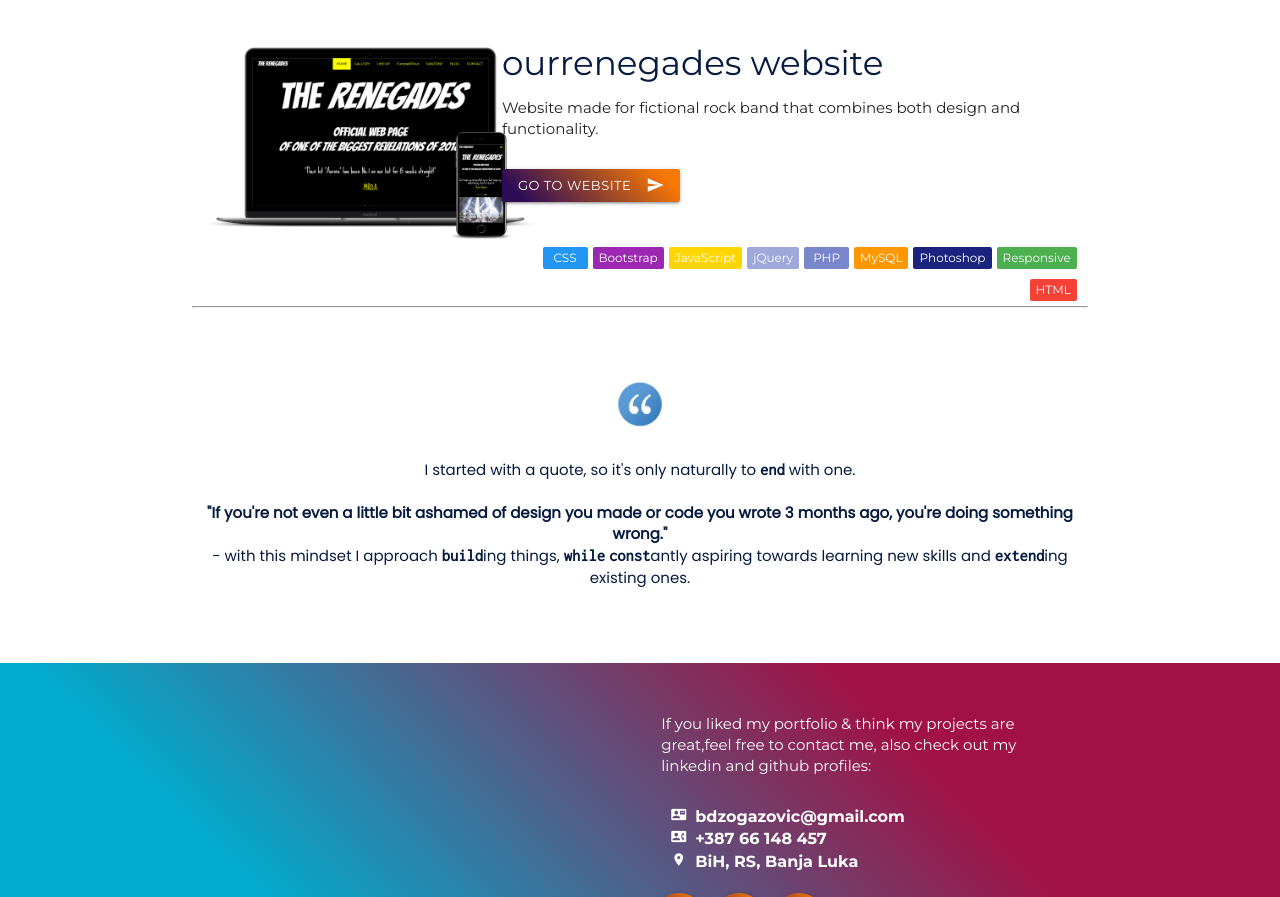
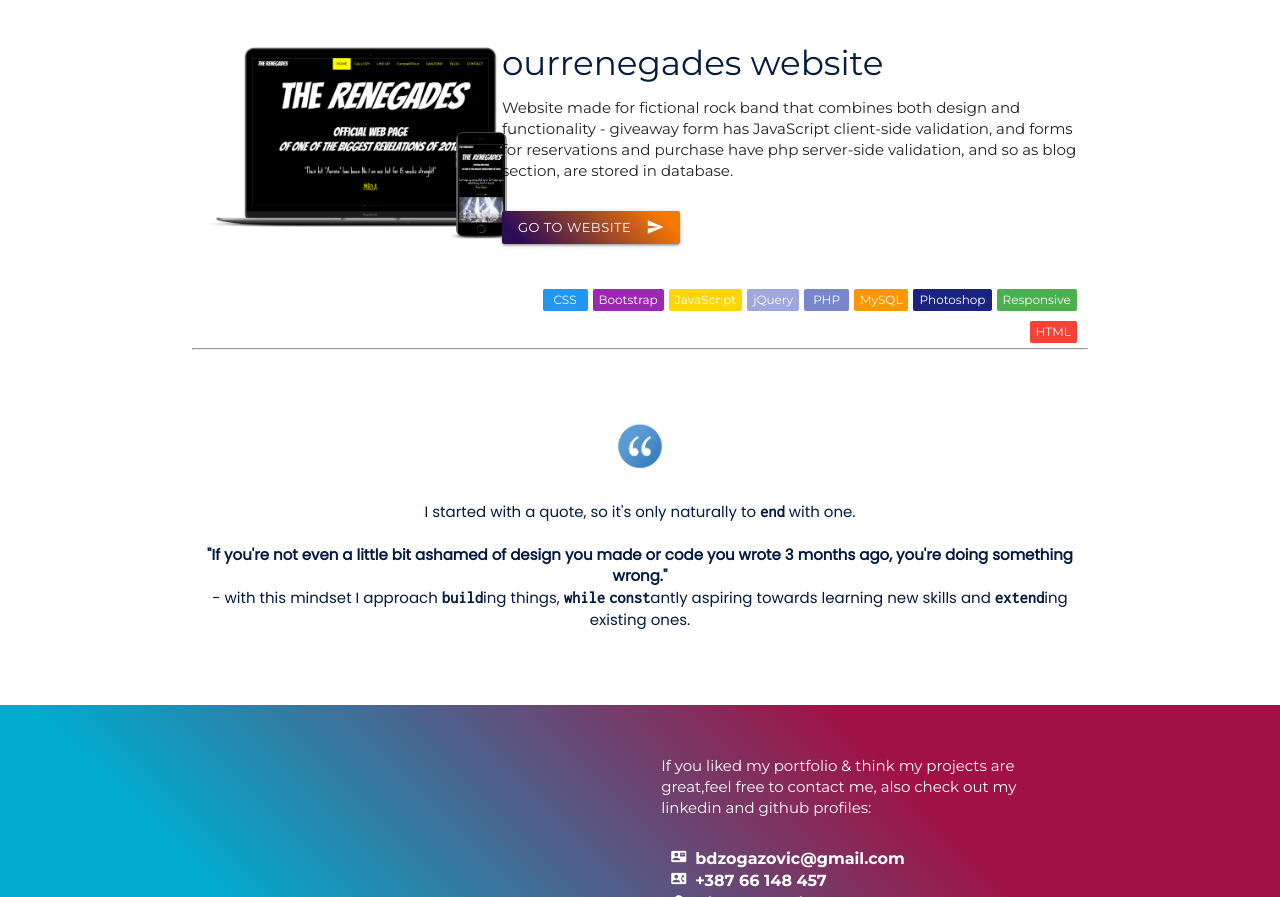
Before and after one commit to BojanDzogazovic/portfolio, a website: page build/index.html in a window 1280 px wide. Shown: the part 3818-4715 px from the top of the page. Drawn offline with nearby package versions, Linux system fonts and the light colour scheme.

Commit message:
github_app add

```diff
--- a/build/index.html
+++ b/build/index.html
@@ -208,7 +208,7 @@
                 </div>
                 <div class="col s12 m12 l12 xl8">
                     <h4 class="projecttitle">ourrenegades website</h4>
-                    <p class="projectdesc">Website made for fictional rock band that combines both design and functionality.</p>
+                    <p class="projectdesc">Website made for fictional rock band that combines both design and functionality - giveaway form has JavaScript client-side validation, and forms for reservations and purchase have php server-side validation, and so as blog section, are stored in database.</p>
                     <a href="http://www.ourrenegades.club" target="_blank" class="waves-effect waves-light btn-small gotobtn"><i class="material-icons right">send</i>GO TO WEBSITE</a>
                     <div class="badgeextra left-align">
                         <span class="new badge green" data-badge-caption="Responsive"></span>
```
